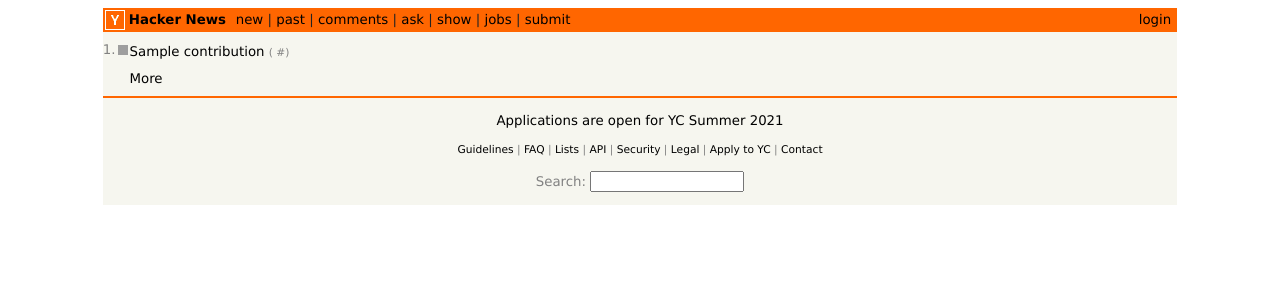
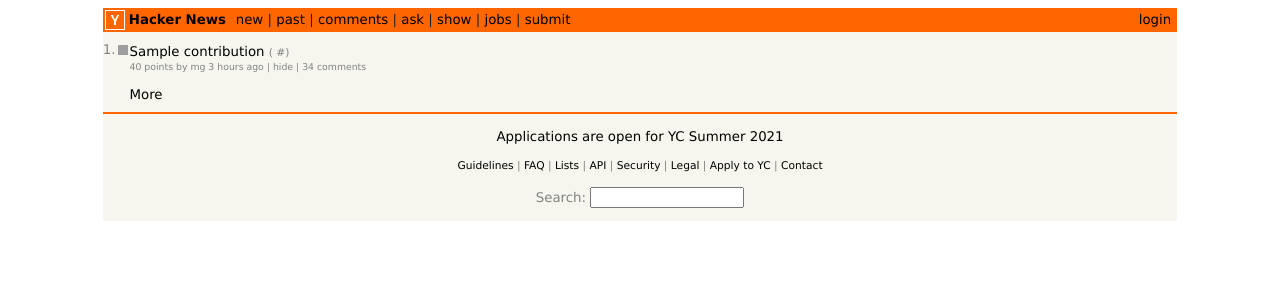
Before and after one commit to juliagomezi/ASW, a Django app: page / in a window 1280 px wide. Shown: the top 300 px of the page. Run offline with Django 3.2, Linux system fonts and the light colour scheme; tables that the repository leaves empty hold one stand-in row (values such as "Sample post"); grey boxes are pictures that could not be loaded.

Commit message:
submit funcional

```diff
--- a/HackerNews/templates/news.html
+++ b/HackerNews/templates/news.html
@@ -7,18 +7,28 @@
         <td align="right" valign="top" class="title">
             <span class="rank">{{ forloop.counter }}.</span>
         </td>
-        <td valign="top" class="votelinks" style="text-align: center;">
+        <td valign="top" class="votelinks"><center>
             <a id='up_26521582' href='vote?id=26521582&amp;how=up&amp;goto=news'>
                 <div class='votearrow' title='upvote'></div>
             </a>
+        </center>
         </td>
         <td class="title">
-            <a href={{ contribution.url }} class="storylink">{{ contribution.title}}</a>
+            <a href={{ contribution.url }} class="storylink">{{ contribution.title }}</a>
             <span class="sitebit comhead">
-                (<a href={{ contribution.url }}><span class="sitestr"> {{  contribution.url }}</span></a>)
+                (<a href={{ contribution.url }}><span class="sitestr"> {{ contribution.url }}</span></a>)
             </span>
         </td>
     </tr>
+    <tr>
+        <td colspan="2"></td>
+        <td class="subtext">
+            <span class="score" id="score_26521582">40 points</span> by <a href="user?id=mg" class="hnuser">mg</a>
+            <span class="age"><a href="item?id=26521582">3 hours ago</a></span>
+            <span id="unv_26521582"></span> | <a href="hide?id=26521582&amp;goto=news">hide</a> | <a href="item?id=26521582">34&nbsp;comments</a>
+        </td>
+    </tr>
+    <tr class="spacer" style="height:5px"></tr>
     {% endfor %}
 
 {% endblock %}
```
